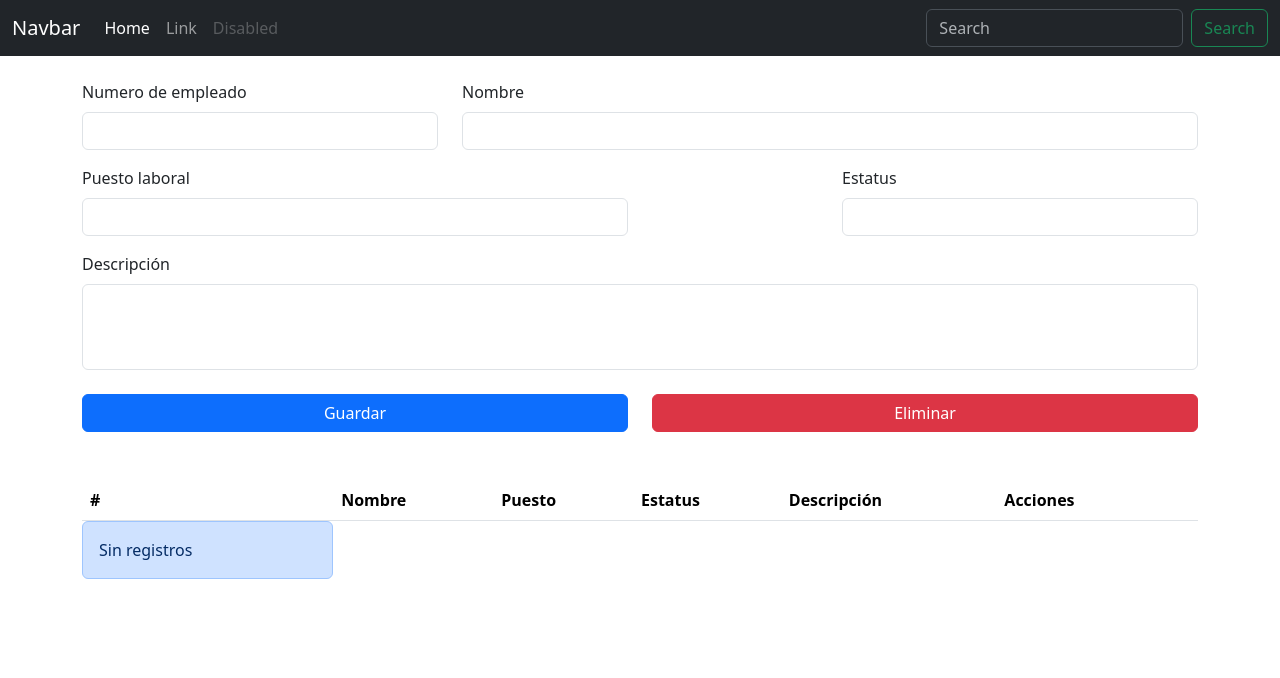
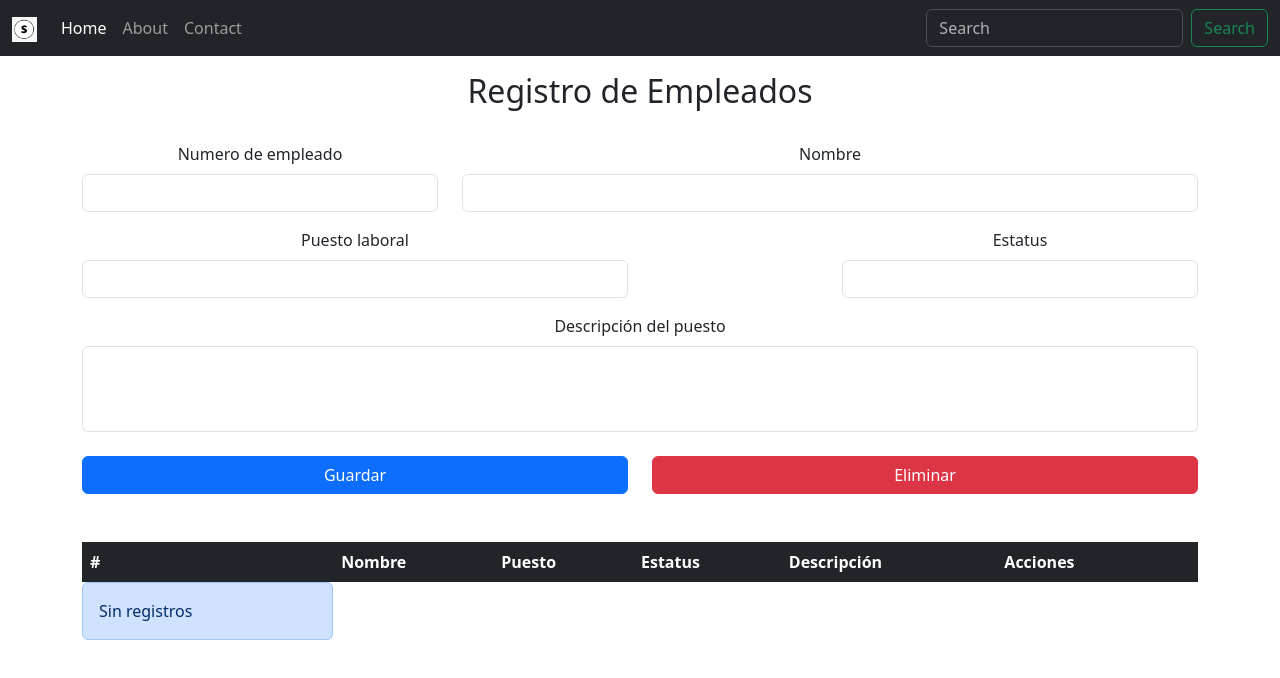
Before and after one commit to Alfredo9719/Crud-proyect, a plain HTML site: page index.html in a window 1280 px wide. Drawn offline with nearby package versions, Linux system fonts and the light colour scheme.

Commit message:
se agrega logo

```diff
--- a/assets/js/index.js
+++ b/assets/js/index.js
@@ -102,8 +102,8 @@ function mostrarDatos() {
             <td>${empleado.puesto}</td>
             <td>${empleado.estatus}</td>
             <td>${empleado.descripcion}</td>
-            <td><button type="button" class="btn btn-success" id="editar-${index}" onclick="editarEmpleado(${index})">Editar</button></td>
-            <td><button type="button" class="btn btn-danger" id="eliminar-${index}" onclick="eliminarEmpleado(${index})">Eliminar</button></td>
+            <td><button type="button" class="btn btn-outline-success" id="editar-${index}" onclick="editarEmpleado(${index})">Editar</button></td>
+            <td><button type="button" class="btn btn-outline-danger" id="eliminar-${index}" onclick="eliminarEmpleado(${index})">Eliminar</button></td>
           </tr>
             `
         });
--- a/index.html
+++ b/index.html
@@ -13,17 +13,17 @@
               <button class="navbar-toggler" type="button" data-bs-toggle="collapse" data-bs-target="#navbarTogglerDemo03" aria-controls="navbarTogglerDemo03" aria-expanded="false" aria-label="Toggle navigation">
                 <span class="navbar-toggler-icon"></span>
               </button>
-              <a class="navbar-brand" href="#">Navbar</a>
+              <a class="navbar-brand" href="#"><img src="assets/images/logo.png" alt="logo" width="25px"></a>
               <div class="collapse navbar-collapse" id="navbarTogglerDemo03">
                 <ul class="navbar-nav me-auto mb-2 mb-lg-0">
                   <li class="nav-item">
                     <a class="nav-link active" aria-current="page" href="#">Home</a>
                   </li>
                   <li class="nav-item">
-                    <a class="nav-link" href="#">Link</a>
+                    <a class="nav-link" href="#">About</a>
                   </li>
                   <li class="nav-item">
-                    <a class="nav-link disabled" aria-disabled="true">Disabled</a>
+                    <a class="nav-link" aria-disabled="true">Contact</a>
                   </li>
                 </ul>
                 <form class="d-flex" role="search">
@@ -37,8 +37,13 @@
 
     <main>
         <div class="container">
+            <div class="row text-center">
+                <div class="col-md-12 mt-3">
+                    <h2>Registro de Empleados</h2>
+                </div>
+            </div>
             <div class="form">
-                <div class="row">
+                <div class="row text-center">
                     <div class="col-md-4 mt-4 mb-3">
                         <label for="inputNoEmpleado" class="form-label">Numero de empleado</label>
                         <input type="text" id="inputNoEmpleado" class="form-control">
@@ -58,7 +63,7 @@
 
                     </div>
                     <div class="col-md-12 mb-4">
-                        <label for="inputDescripcion" class="form-label">Descripción</label>
+                        <label for="inputDescripcion" class="form-label">Descripción del puesto</label>
                         <textarea class="form-control" name="descripcion" id="inputDescripcion" cols="10" rows="3" style="resize: none;"></textarea>
                     </div>
                     <div class="col-md-6">
@@ -81,7 +86,7 @@
         <div class="container">
             <div class="row">
                 <div class="col-md-12 mt-5">
-                    <table class="table table-hover">
+                    <table class="table table-dark table-borderless table-hover">
                         <thead>
                           <tr>
                             <th scope="col">#</th>
```
Also changed, not shown: assets/images/logo.png (added).
